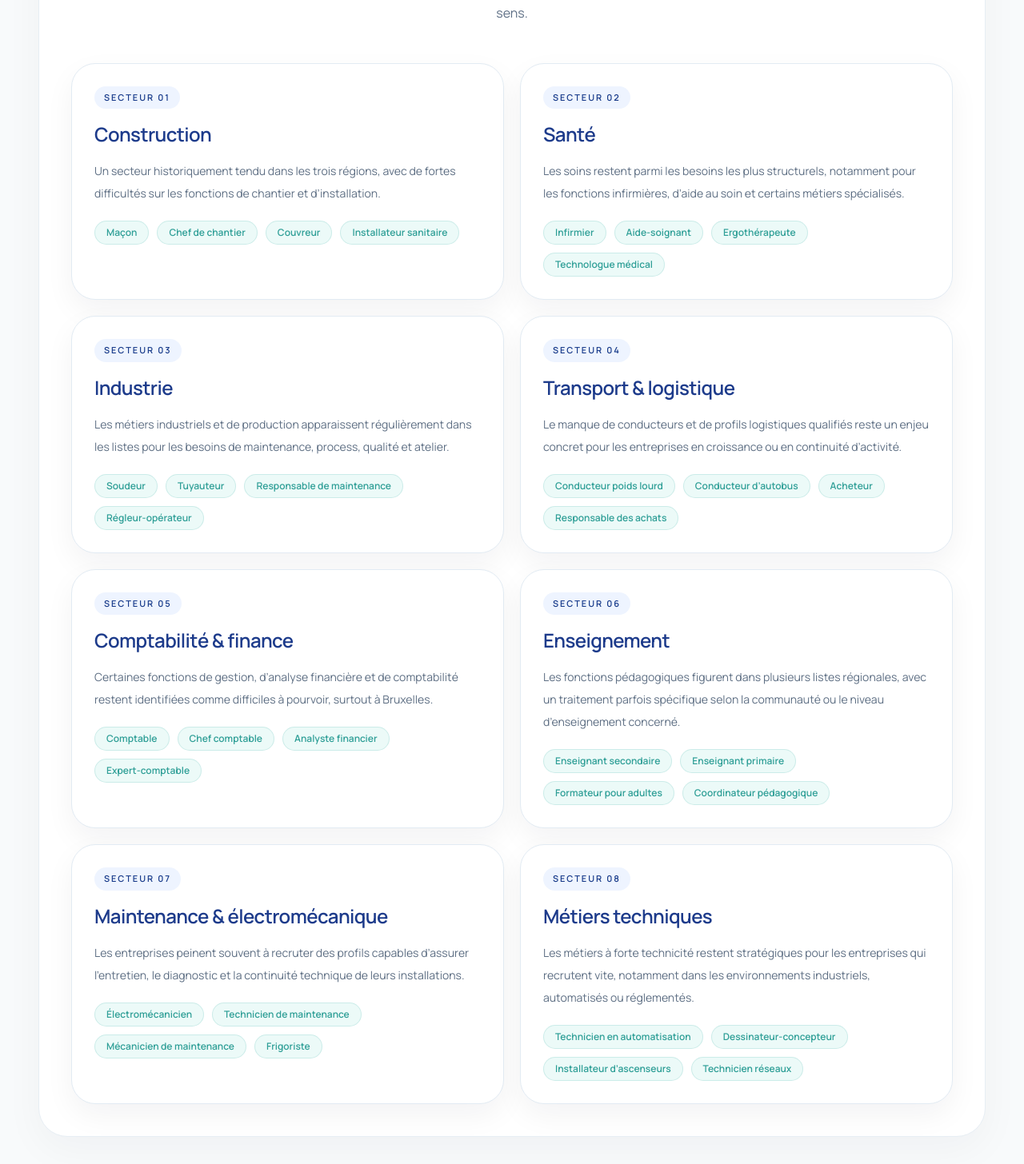
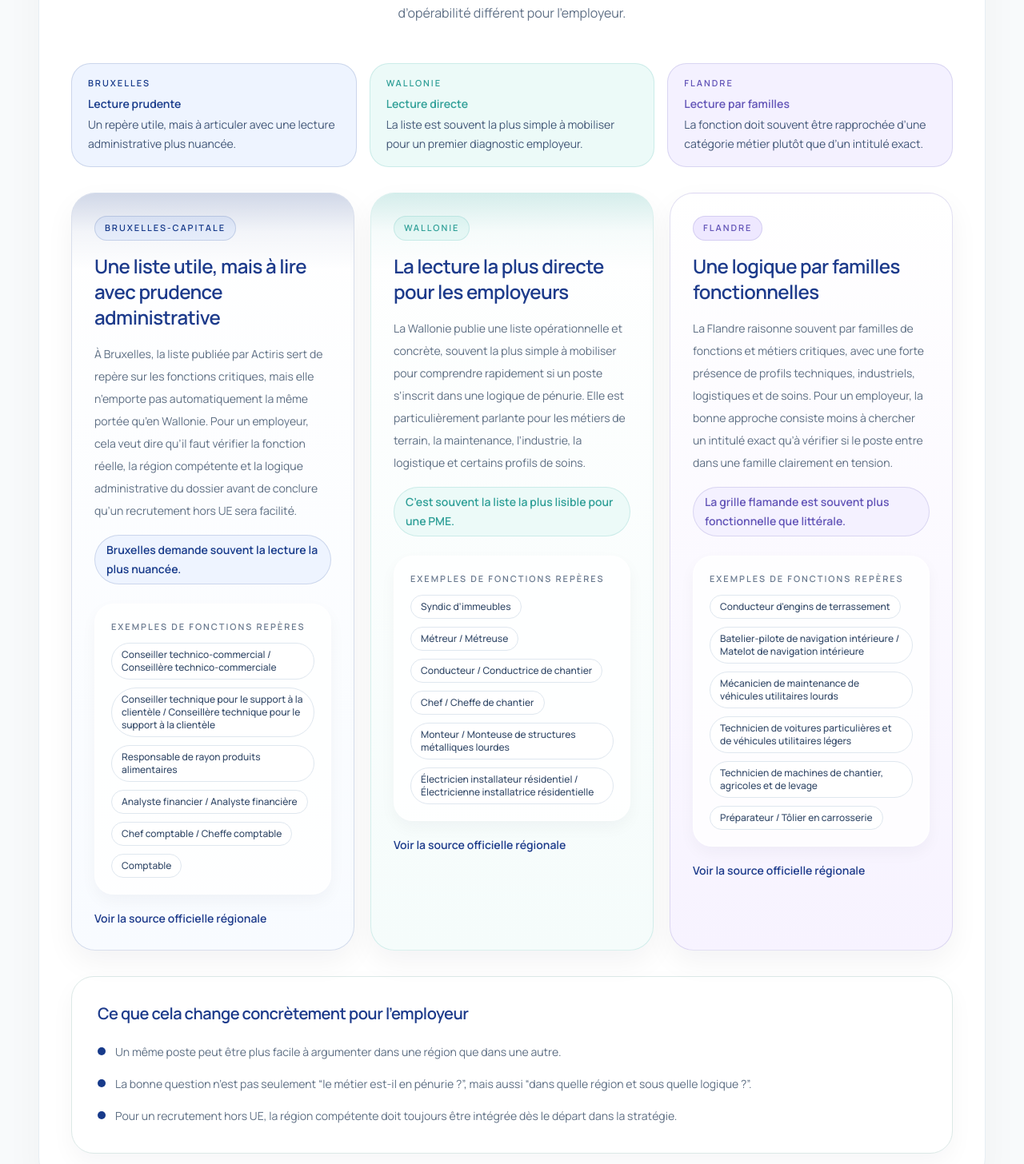
Before and after one commit to candicedebruyne10-boop/lexpat-connect, a Next.js app: page /metiers-en-penurie in a window 1280 px wide. Shown: the part 2440-3896 px from the top of the page at 80% size. Built offline with nearby package versions, Linux system fonts and the light colour scheme.

Commit message:
Add quick regional comparison to shortage jobs guide

```diff
--- a/app/metiers-en-penurie/page.js
+++ b/app/metiers-en-penurie/page.js
@@ -1,6 +1,7 @@
 import Script from "next/script";
 import Link from "next/link";
 import { CtaBanner, Faq, Hero, Section } from "../../components/Sections";
+import { shortageJobs2026 } from "../../lib/shortageJobs2026";
 
 export const metadata = {
   title: "Métiers en pénurie en Belgique : comment recruter plus vite à l’international | LEXPAT Connect",
@@ -81,6 +82,51 @@ const sectors = [
     examples: ["Technicien en automatisation", "Dessinateur-concepteur", "Installateur d’ascenseurs", "Technicien réseaux"]
   }
 ];
+
+const regionInsights = [
+  {
+    id: "bruxelles",
+    kicker: "Bruxelles-Capitale",
+    title: "Une liste utile, mais à lire avec prudence administrative",
+    text:
+      "À Bruxelles, la liste publiée par Actiris sert de repère sur les fonctions critiques, mais elle n’emporte pas automatiquement la même portée qu’en Wallonie. Pour un employeur, cela veut dire qu’il faut vérifier la fonction réelle, la région compétente et la logique administrative du dossier avant de conclure qu’un recrutement hors UE sera facilité.",
+    emphasis: "Bruxelles demande souvent la lecture la plus nuancée.",
+    accent: "border-[rgba(23,58,138,0.16)] bg-[linear-gradient(180deg,#ffffff_0%,#f8fbff_100%)]",
+    badge: "bg-[#eef4ff] text-[#173A8A] border-[rgba(23,58,138,0.16)]",
+    pill: "bg-[#eef4ff] text-[#173A8A] border-[rgba(23,58,138,0.16)]",
+    line: "from-[#173A8A]/20 via-[#173A8A]/5 to-transparent"
+  },
+  {
+    id: "wallonie",
+    kicker: "Wallonie",
+    title: "La lecture la plus directe pour les employeurs",
+    text:
+      "La Wallonie publie une liste opérationnelle et concrète, souvent la plus simple à mobiliser pour comprendre rapidement si un poste s’inscrit dans une logique de pénurie. Elle est particulièrement parlante pour les métiers de terrain, la maintenance, l’industrie, la logistique et certains profils de soins.",
+    emphasis: "C’est souvent la liste la plus lisible pour une PME.",
+    accent: "border-[rgba(89,185,177,0.22)] bg-[linear-gradient(180deg,#ffffff_0%,#f5fcfb_100%)]",
+    badge: "bg-[#ecfaf8] text-[#2f9f97] border-[rgba(89,185,177,0.22)]",
+    pill: "bg-[#ecfaf8] text-[#2f9f97] border-[rgba(89,185,177,0.22)]",
+    line: "from-[#59B9B1]/25 via-[#59B9B1]/5 to-transparent"
+  },
+  {
+    id: "flandre",
+    kicker: "Flandre",
+    title: "Une logique par familles fonctionnelles",
+    text:
+      "La Flandre raisonne souvent par familles de fonctions et métiers critiques, avec une forte présence de profils techniques, industriels, logistiques et de soins. Pour un employeur, la bonne approche consiste moins à chercher un intitulé exact qu’à vérifier si le poste entre dans une famille clairement en tension.",
+    emphasis: "La grille flamande est souvent plus fonctionnelle que littérale.",
+    accent: "border-[rgba(98,84,183,0.18)] bg-[linear-gradient(180deg,#ffffff_0%,#f7f3ff_100%)]",
+    badge: "bg-[#eee8ff] text-[#6254B7] border-[rgba(98,84,183,0.18)]",
+    pill: "bg-[#f4f1ff] text-[#6254B7] border-[rgba(98,84,183,0.18)]",
+    line: "from-[#6254B7]/22 via-[#6254B7]/5 to-transparent"
+  }
+];
+
+const regionSourceLinks = {
+  bruxelles: "https://www.actiris.brussels",
+  wallonie: "https://www.leforem.be",
+  flandre: "https://www.vdab.be/trends/knelpuntberoepen"
+};
 
 const permitCards = [
   {
@@ -219,6 +265,93 @@ export default function MetiersPage() {
       </Section>
 
       <Section
+        title="Trois régions, trois lectures différentes des métiers en pénurie"
+        intro="C’est un point essentiel : la Belgique ne fonctionne pas avec une seule liste. Bruxelles, la Wallonie et la Flandre publient chacune leur propre lecture du marché, avec un niveau d’opérabilité différent pour l’employeur."
+        kicker="Différences régionales"
+        muted
+      >
+        <div className="mb-8 grid gap-4 lg:grid-cols-3">
+          <div className="rounded-[24px] border border-[rgba(23,58,138,0.16)] bg-[#eef4ff] px-5 py-4">
+            <p className="text-[11px] font-semibold uppercase tracking-[0.18em] text-[#173A8A]">Bruxelles</p>
+            <p className="mt-2 text-sm font-semibold text-[#173A8A]">Lecture prudente</p>
+            <p className="mt-1 text-sm leading-6 text-[#415676]">Un repère utile, mais à articuler avec une lecture administrative plus nuancée.</p>
+          </div>
+          <div className="rounded-[24px] border border-[rgba(89,185,177,0.22)] bg-[#ecfaf8] px-5 py-4">
+            <p className="text-[11px] font-semibold uppercase tracking-[0.18em] text-[#2f9f97]">Wallonie</p>
+            <p className="mt-2 text-sm font-semibold text-[#2f9f97]">Lecture directe</p>
+            <p className="mt-1 text-sm leading-6 text-[#415676]">La liste est souvent la plus simple à mobiliser pour un premier diagnostic employeur.</p>
+          </div>
+          <div className="rounded-[24px] border border-[rgba(98,84,183,0.18)] bg-[#f4f1ff] px-5 py-4">
+            <p className="text-[11px] font-semibold uppercase tracking-[0.18em] text-[#6254B7]">Flandre</p>
+            <p className="mt-2 text-sm font-semibold text-[#6254B7]">Lecture par familles</p>
+            <p className="mt-1 text-sm leading-6 text-[#415676]">La fonction doit souvent être rapprochée d’une catégorie métier plutôt que d’un intitulé exact.</p>
+          </div>
+        </div>
+
+        <div className="grid gap-5 xl:grid-cols-3">
+          {regionInsights.map((region) => {
+            const details = shortageJobs2026.find((item) => item.id === region.id);
+            const examples = details
+              ? details.groups.flatMap((group) => group.jobs).slice(0, 6)
+              : [];
+
+            return (
+              <article
+                key={region.id}
+                className={`relative overflow-hidden rounded-[30px] border p-6 shadow-[0_14px_36px_rgba(15,23,42,0.05)] sm:p-7 ${region.accent}`}
+              >
+                <div className={`pointer-events-none absolute inset-x-0 top-0 h-24 bg-gradient-to-b ${region.line}`} />
+                <p className={`inline-flex rounded-full border px-3 py-1.5 text-[11px] font-semibold uppercase tracking-[0.18em] ${region.badge}`}>
+                  {region.kicker}
+                </p>
+                <h3 className="mt-4 text-2xl font-semibold tracking-tight text-[#1d3b8b]">{region.title}</h3>
+                <p className="mt-4 text-sm leading-7 text-[#5d6e83]">{region.text}</p>
+                <p className={`mt-4 inline-flex rounded-full border px-3.5 py-1.5 text-sm font-semibold leading-6 ${region.pill}`}>
+                  {region.emphasis}
+                </p>
+
+                <div className="mt-6 rounded-[24px] border border-white/80 bg-white/80 p-5 shadow-[0_8px_20px_rgba(15,23,42,0.04)]">
+                  <p className="text-[11px] font-semibold uppercase tracking-[0.18em] text-[#6a7a8f]">
+                    Exemples de fonctions repères
+                  </p>
+                  <div className="mt-3 flex flex-wrap gap-2.5">
+                    {examples.map((job) => (
+                      <span
+                        key={job}
+                        className="inline-flex rounded-full border border-[#dfe7ef] bg-white px-3 py-1.5 text-xs font-medium text-[#334968]"
+                      >
+                        {job}
+                      </span>
+                    ))}
+                  </div>
+                </div>
+
+                <a
+                  href={regionSourceLinks[region.id]}
+                  target="_blank"
+                  rel="noreferrer"
+                  className="mt-5 inline-flex text-sm font-semibold text-[#1d3b8b] transition hover:text-[#57b7af]"
+                >
+                  Voir la source officielle régionale
+                </a>
+              </article>
+            );
+          })}
+        </div>
+
+        <div className="mt-8 rounded-[28px] border border-[#dce9e7] bg-white p-6 shadow-[0_12px_30px_rgba(15,23,42,0.04)] sm:p-8">
+          <h3 className="text-xl font-semibold tracking-tight text-[#1d3b8b]">
+            Ce que cela change concrètement pour l’employeur
+          </h3>
+          <ul className="mt-5 space-y-3 text-sm leading-7 text-[#5d6e83]">
+            <li className="flex gap-3"><span className="mt-2 inline-flex h-2.5 w-2.5 rounded-full bg-[#173A8A]" /><span>Un même poste peut être plus facile à argumenter dans une région que dans une autre.</span></li>
+            <li className="flex gap-3"><span className="mt-2 inline-flex h-2.5 w-2.5 rounded-full bg-[#173A8A]" /><span>La bonne question n’est pas seulement “le métier est-il en pénurie ?”, mais aussi “dans quelle région et sous quelle logique ?”.</span></li>
+            <li className="flex gap-3"><span className="mt-2 inline-flex h-2.5 w-2.5 rounded-full bg-[#173A8A]" /><span>Pour un recrutement hors UE, la région compétente doit toujours être intégrée dès le départ dans la stratégie.</span></li>
+          </ul>
+        </div>
+      </Section>
+
+      <Section
         title="Les métiers les plus recherchés à regarder en priorité"
         intro="Voici les familles de fonctions qui reviennent le plus souvent dans les listes officielles régionales. Cette lecture est plus utile qu’une liste brute pour décider rapidement si votre recrutement a du sens."
         kicker="Secteurs porteurs"
```
